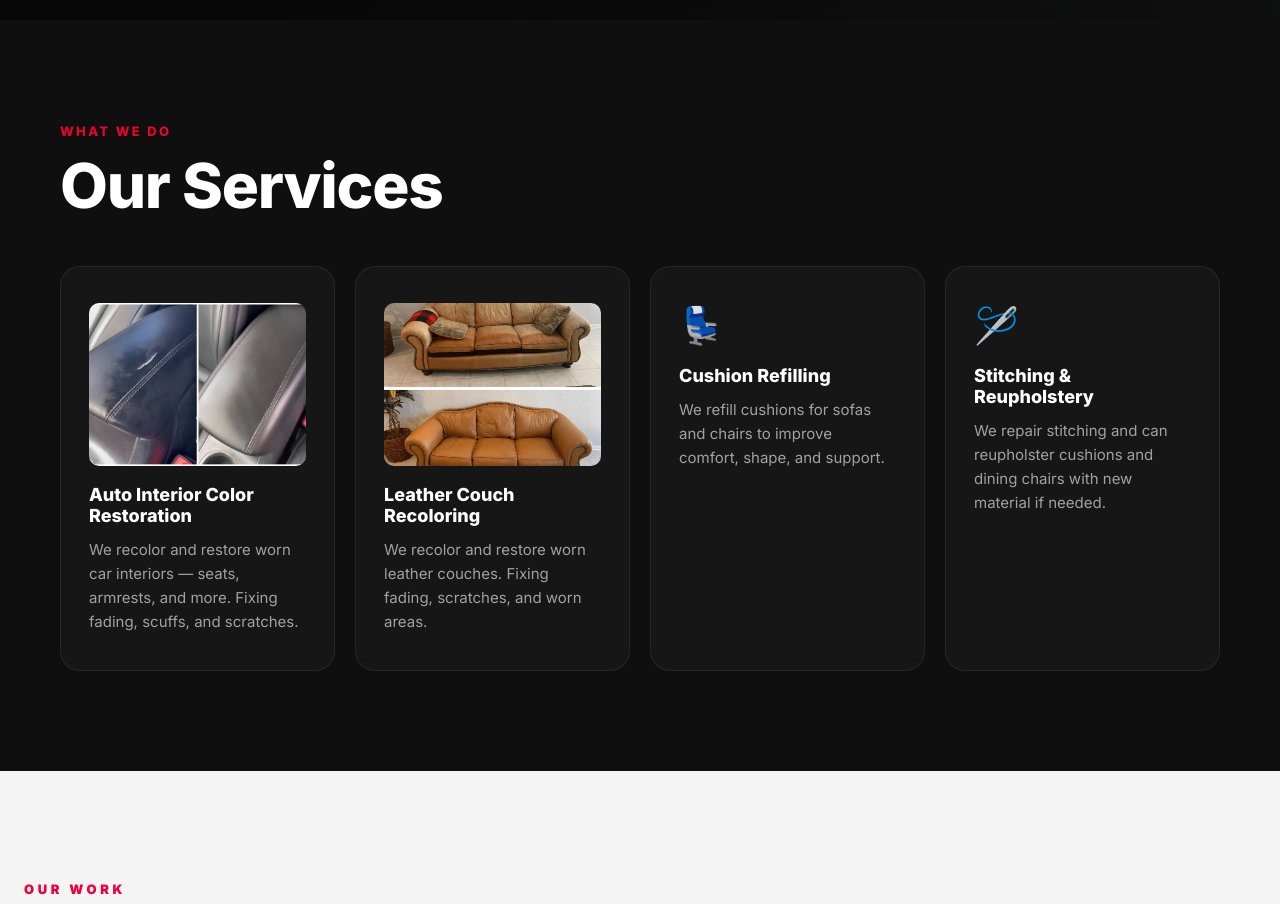
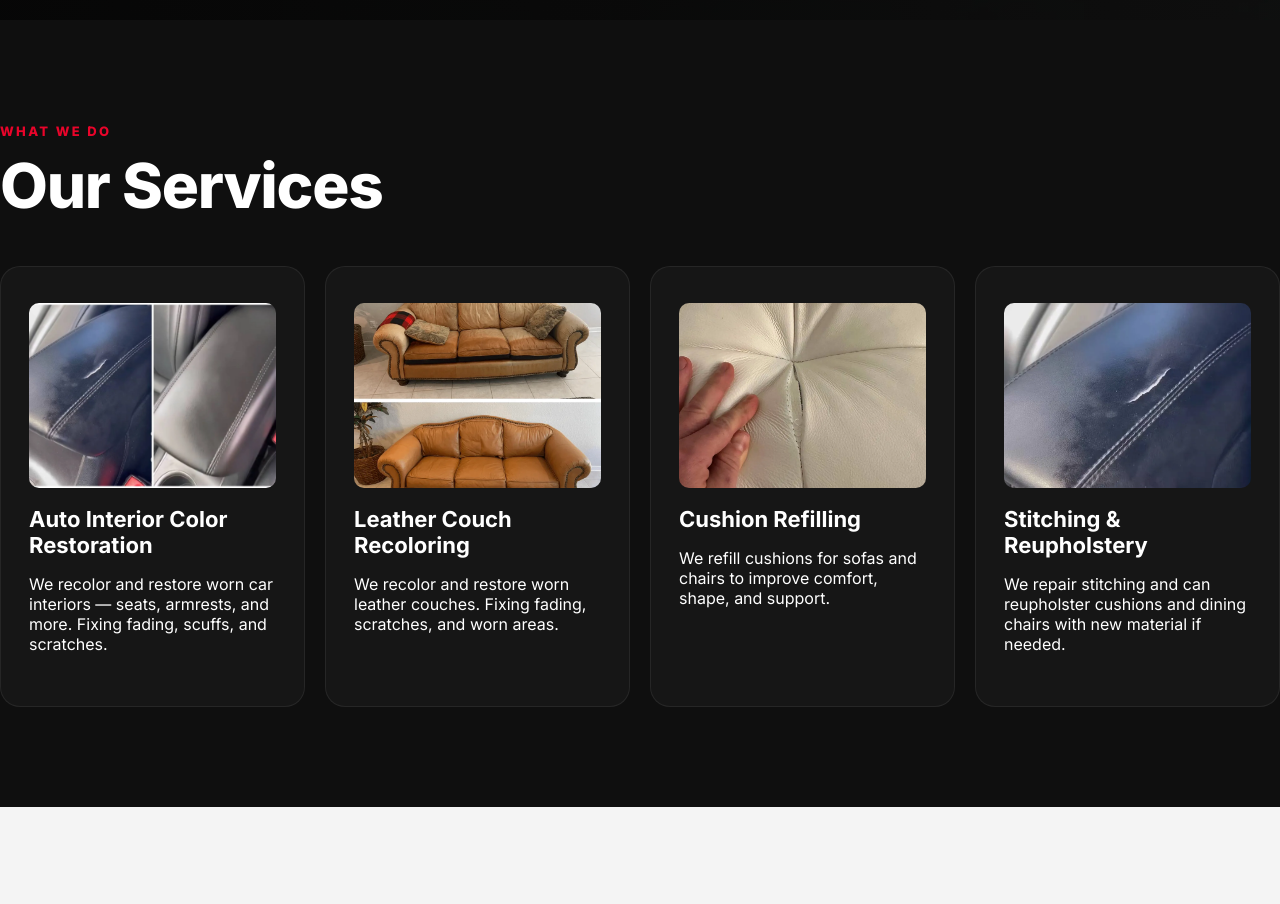
Before and after one commit to kuzmenkovlad7-del/leatherclinic.org-static, a React (Vite) app: page / in a window 1280 px wide. Shown: the part 780-1684 px from the top of the page. Built offline with nearby package versions, Linux system fonts and the light colour scheme.

Commit message:
Use photos for all service cards

```diff
--- a/src/components/Services.jsx
+++ b/src/components/Services.jsx
@@ -1,48 +1,52 @@
-import React from 'react';
-
-const BASE = import.meta.env.BASE_URL;
+const base = import.meta.env.BASE_URL;
 
 const services = [
   {
-    img: `${BASE}img/svc-car.webp`,
-    imgAlt: 'Car interior leather color restoration',
     title: 'Auto Interior Color Restoration',
-    desc: 'We recolor and restore worn car interiors — seats, armrests, and more. Fixing fading, scuffs, and scratches.',
+    text: 'We recolor and restore worn car interiors — seats, armrests, and more. Fixing fading, scuffs, and scratches.',
+    img: `${base}img/svc-car.webp`,
+    imgAlt: 'Before and after car interior leather color restoration',
   },
   {
-    img: `${BASE}img/svc-couch.webp`,
-    imgAlt: 'Leather couch recoloring result',
     title: 'Leather Couch Recoloring',
-    desc: 'We recolor and restore worn leather couches. Fixing fading, scratches, and worn areas.',
+    text: 'We recolor and restore worn leather couches. Fixing fading, scratches, and worn areas.',
+    img: `${base}img/svc-couch.webp`,
+    imgAlt: 'Before and after leather couch recoloring',
   },
   {
-    icon: '💺',
     title: 'Cushion Refilling',
-    desc: 'We refill cushions for sofas and chairs to improve comfort, shape, and support.',
+    text: 'We refill cushions for sofas and chairs to improve comfort, shape, and support.',
+    img: `${base}img/source/work-03.webp`,
+    imgAlt: 'Leather cushion and upholstery repair detail',
   },
   {
-    icon: '🪡',
     title: 'Stitching & Reupholstery',
-    desc: 'We repair stitching and can reupholster cushions and dining chairs with new material if needed.',
+    text: 'We repair stitching and can reupholster cushions and dining chairs with new material if needed.',
+    img: `${base}img/source/work-06.webp`,
+    imgAlt: 'Stitching and leather upholstery repair project',
   },
 ];
 
 export default function Services() {
   return (
-    <section id="services" className="section section--dark">
-      <div className="wrap">
+    <section className="section section--dark" id="services">
+      <div className="container">
         <p className="eyebrow">What We Do</p>
         <h2>Our Services</h2>
+
         <div className="services-grid">
-          {services.map((s) => (
-            <div className="service-card" key={s.title}>
-              {s.img
-                ? <img src={s.img} alt={s.imgAlt} className="service-card__img" loading="lazy" />
-                : <span className="service-card__icon">{s.icon}</span>
-              }
-              <h3 className="service-card__title">{s.title}</h3>
-              <p className="service-card__desc">{s.desc}</p>
-            </div>
+          {services.map((service) => (
+            <article className="service-card" key={service.title}>
+              <img
+                className="service-card__img"
+                src={service.img}
+                alt={service.imgAlt}
+                loading="lazy"
+              />
+
+              <h3>{service.title}</h3>
+              <p>{service.text}</p>
+            </article>
           ))}
         </div>
       </div>
```
